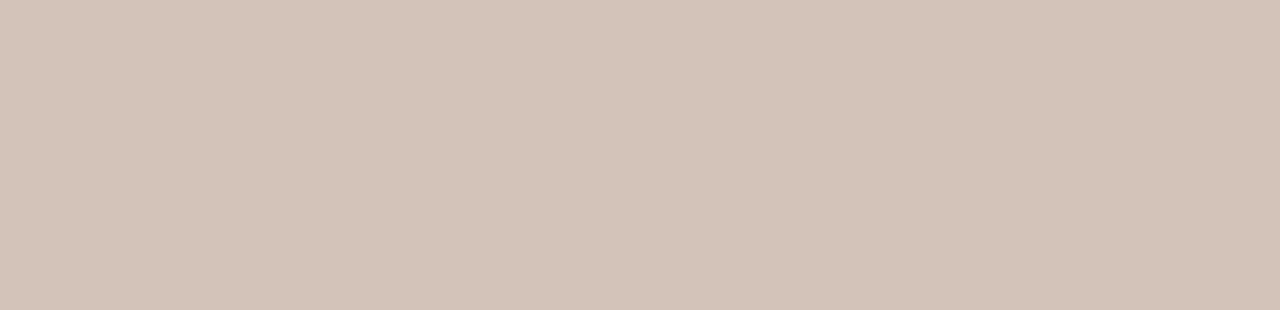
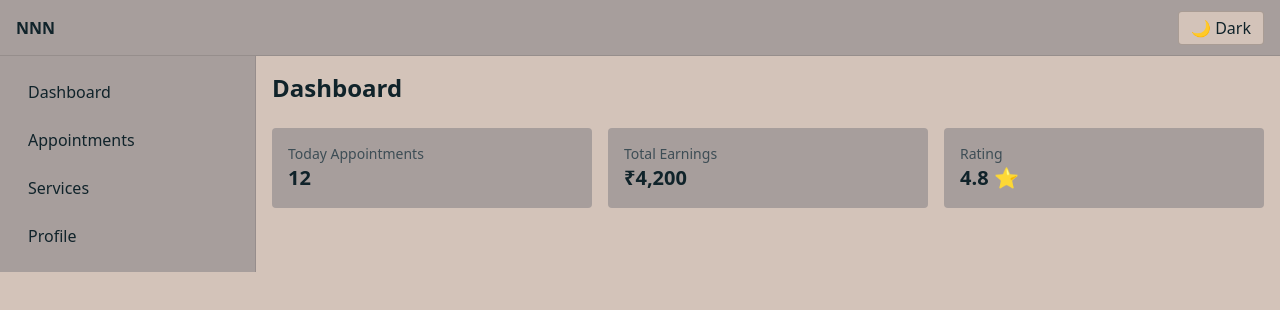
Before and after one commit to kushal022/NaeeWala, a React (Vite) app in the folder client/: page / in a window 1280 px wide. Before the commit this address had no page. Shown: the top 310 px of the page. Built offline with nearby package versions, Linux system fonts and the light colour scheme.

Commit message:
barber layout template setup for client

```diff
--- /dev/null
+++ b/client/src/component/barber/Navabr.jsx
@@ -0,0 +1,11 @@
+import ThemeToggle from "../common/ThemeToggle.jsx";
+
+
+export default function Navbar() {
+  return (
+    <header className="h-14 flex items-center justify-between px-4 bg-surface border-b border-black/10 dark:border-white/10">
+      <h1 className="font-bold text-text">NNN</h1>
+      <ThemeToggle />
+    </header>
+  );
+}
--- /dev/null
+++ b/client/src/component/barber/Sidbar.jsx
@@ -0,0 +1,32 @@
+import { NavLink } from "react-router-dom";
+
+const links = [
+  { to: "/barber", label: "Dashboard" },
+  { to: "/barber/appointments", label: "Appointments" },
+  { to: "/barber/services", label: "Services" },
+  { to: "/barber/profile", label: "Profile" },
+];
+
+export default function Sidebar() {
+  return (
+    <aside className="w-64 hidden md:block bg-surface border-r border-black/10 dark:border-white/10">
+      <nav className="p-4 space-y-2">
+        {links.map(link => (
+          <NavLink
+            key={link.to}
+            to={link.to}
+            className={({ isActive }) =>
+              `block px-3 py-2 rounded text-text ${
+                isActive
+                  ? "bg-bg font-semibold"
+                  : "hover:bg-bg"
+              }`
+            }
+          >
+            {link.label}
+          </NavLink>
+        ))}
+      </nav>
+    </aside>
+  );
+}
--- a/client/src/component/common/ThemeToggle.jsx
+++ b/client/src/component/common/ThemeToggle.jsx
@@ -6,11 +6,9 @@ export default function ThemeToggle() {
   return (
     <button
       onClick={toggleTheme}
-      className="px-4 py-2 rounded-md text-sm
-        bg-[#B58863] text-white
-        hover:opacity-90 transition"
+      className="px-3 py-1 rounded bg-bg text-text border border-black/20 dark:border-white/20"
     >
-      {theme === "dark" ? "☀ Light" : "🌙 Dark"}
+      {theme === "light" ? "🌙 Dark" : "☀️ Light"}
     </button>
   );
 }
--- /dev/null
+++ b/client/src/layouts/BarberLayout.jsx
@@ -0,0 +1,19 @@
+import { Outlet } from "react-router-dom";
+import Navbar from "../component/barber/Navabr";
+import Sidebar from "../component/barber/Sidbar";
+
+export default function BarberLayout() {
+  return (
+    <div className="min-h-screen bg-bg text-text">
+      <Navbar />
+
+      <div className="flex">
+        <Sidebar />
+
+        <main className="flex-1 p-4">
+          <Outlet />
+        </main>
+      </div>
+    </div>
+  );
+}
--- /dev/null
+++ b/client/src/pages/barber/Dashboard.jsx
@@ -0,0 +1,22 @@
+export default function BarberDashboard() {
+    return (
+      <div className="space-y-6">
+        <h2 className="text-2xl font-bold">Dashboard</h2>
+
+        <div className="grid grid-cols-1 md:grid-cols-3 gap-4">
+          <Card title="Today Appointments" value="12" />
+          <Card title="Total Earnings" value="₹4,200" />
+          <Card title="Rating" value="4.8 ⭐" />
+        </div>
+      </div>
+    );
+  }
+
+  function Card({ title, value }) {
+    return (
+      <div className="bg-surface rounded p-4">
+        <p className="text-muted text-sm">{title}</p>
+        <p className="text-xl font-semibold">{value}</p>
+      </div>
+    );
+  }
--- a/client/src/router/AppRouter.jsx
+++ b/client/src/router/AppRouter.jsx
@@ -1,5 +1,7 @@
 import { BrowserRouter, Routes, Route } from "react-router-dom";
 import Register from "../pages/customer/auth/Register";
+import BarberLayout from "../layouts/BarberLayout";
+import BarberDashboard from "../pages/barber/Dashboard";
 
 export default function AppRouter() {
   return (
@@ -8,6 +10,9 @@ export default function AppRouter() {
         {/* <Route path="/" element={<Home />} /> */}
         {/* <Route path="/login" element={<Login />} /> */}
         <Route path="/register" element={<Register />} />
+        <Route path="/" element={<BarberLayout />}>
+          <Route index element={<BarberDashboard />} />
+        </Route>
       </Routes>
     </BrowserRouter>
   );
--- a/client/src/styles/theme.css
+++ b/client/src/styles/theme.css
@@ -1,4 +1,55 @@
+@import "tailwindcss";
 
+/* ===============================
+   LIGHT THEME (default)
+================================ */
+:root {
+  --color-bg: #D3C3B9;
+  --color-surface: #A79E9C;
+  --color-text: #10232A;
+  --color-muted: #3D4D55;
+  --color-accent: #B58863;
+}
+
+/* ===============================
+   DARK THEME
+================================ */
+.dark {
+  --color-bg: #0C1519;
+  --color-surface: #161616;
+  --color-text: #D3C3B9;
+  --color-muted: #A79E9C;
+  --color-accent: #B58863;
+}
+
+
+
+@layer utilities {
+  .bg-bg {
+    background-color: var(--color-bg);
+  }
+
+  .bg-surface {
+    background-color: var(--color-surface);
+  }
+
+  .text-text {
+    color: var(--color-text);
+  }
+
+  .text-muted {
+    color: var(--color-muted);
+  }
+
+  .text-accent {
+    color: var(--color-accent);
+  }
+}
+
+
+
+
+/*
 :root {
   --bg: #D3C3B9;
   --bg-soft: #A79E9C;
@@ -24,4 +75,4 @@ body {
   background: var(--bg);
   color: var(--text);
   font-family: Inter, system-ui, sans-serif;
-}
+} */
```
Also changed, not shown: 1 other file (tests, documents, lock files or other folders).
